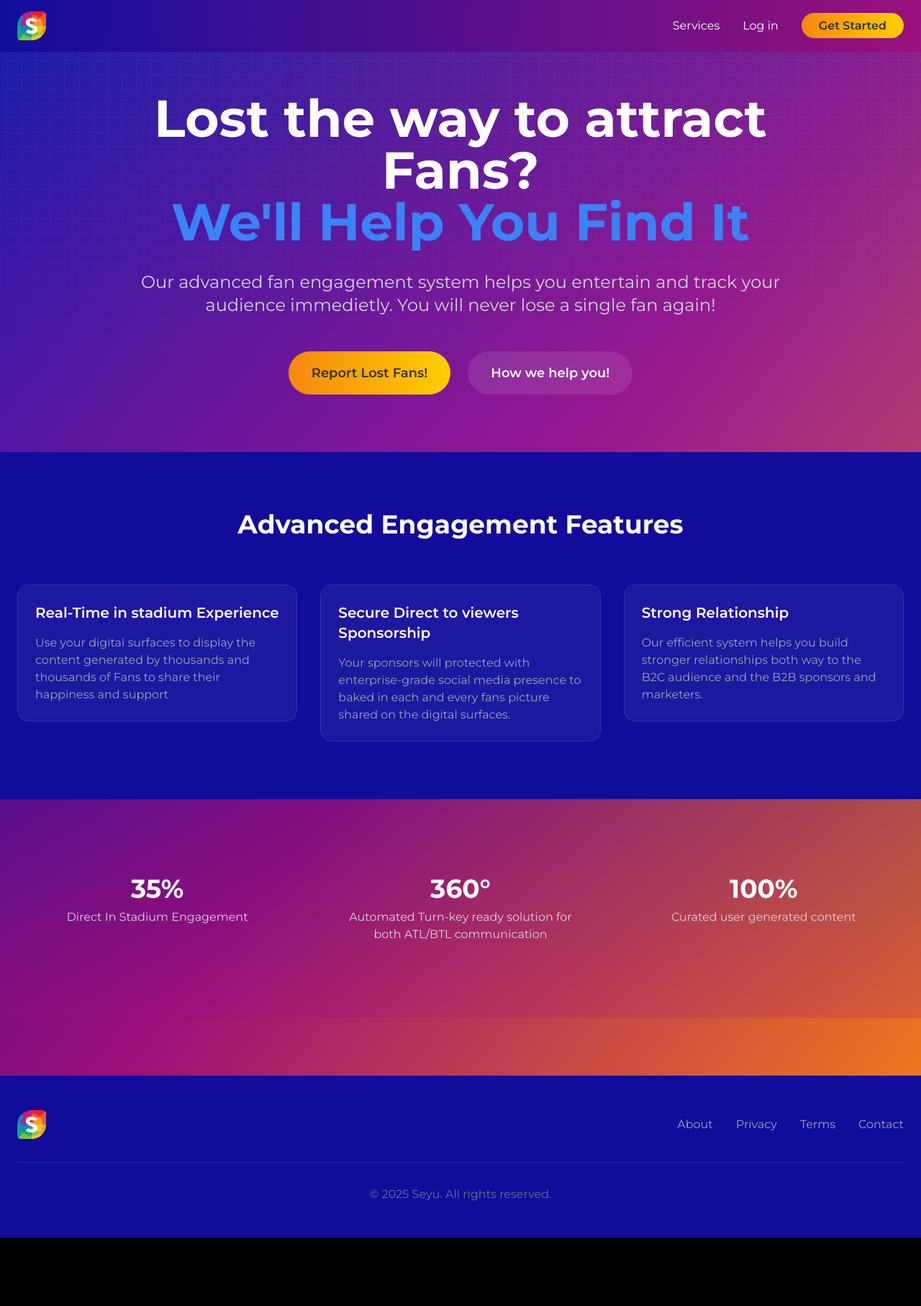
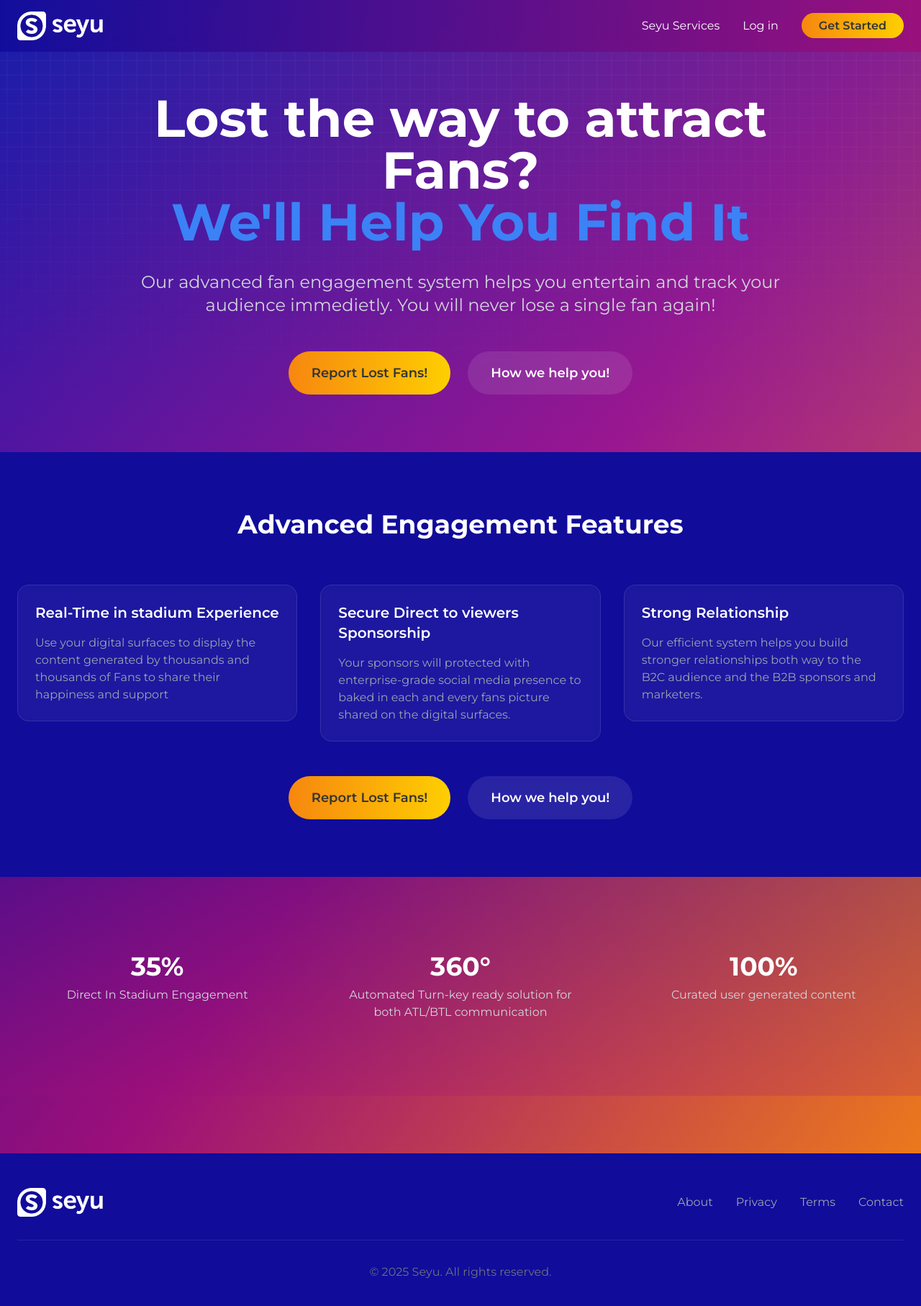
Before and after one commit to moldovancsaba/seyu, a Next.js app: page / in a window 1280 px wide. Shown: the top 1814 px of the page at 72% size. Before the commit the page ends 1719 px from the top, so only its background shows below. Built offline with nearby package versions, Linux system fonts and the light colour scheme.

Commit message:
Add buttons to features section, update logo to horizontal version, and adjust styling

```diff
--- a/content.json
+++ b/content.json
@@ -3,10 +3,10 @@
     "title": "Seyu - Attract Fans!"
   },
   "header": {
-    "logo": "SEYU",
+    "logo": "/images/seyu_logo_horizontal_white.PNG",
     "navigation": [
       {
-        "label": "Services",
+        "label": "Seyu Services",
         "href": "#services"
       },
       {
@@ -49,6 +49,16 @@
         "title": "Strong Relationship",
         "description": "Our efficient system helps you build stronger relationships both way to the B2C audience and the B2B sponsors and marketers."
       }
+    ],
+    "buttons": [
+      {
+        "label": "Report Lost Fans!",
+        "type": "primary"
+      },
+      {
+        "label": "How we help you!",
+        "type": "secondary"
+      }
     ]
   },
   "statistics": {
--- a/pages/index.js
+++ b/pages/index.js
@@ -2,7 +2,7 @@ import { useState } from 'react';
 import { FadeIn, ScaleIn, SlideInLeft, SlideInRight, Hover } from '../components/Animation';
 import Head from 'next/head';
 import Image from 'next/image';
-import Logo from '../images/seyu_logo.png';
+import Logo from '../images/seyu_logo_horizontal_white.PNG';
 import content from '../content.json';
 export default function Home() {
   const [isMenuOpen, setIsMenuOpen] = useState(false);
@@ -22,9 +22,9 @@ export default function Home() {
                 <Image
                   src={Logo}
                   alt={content.header.logo}
-                  width={40}
+                  width={180}
                   height={40}
-                  className="w-[24px] h-[24px] md:w-[40px] md:h-[40px]"
+                  className="h-[24px] md:h-[40px] w-auto"
                   priority
                 />
               </a>
@@ -122,6 +122,20 @@ export default function Home() {
               </FadeIn>
             ))}
           </div>
+          <FadeIn delay={0.4}>
+            <div className="flex flex-col md:flex-row gap-6 justify-center mt-12">
+              <Hover>
+                <button className="px-8 py-4 bg-gradient-to-r from-[#F7870F] to-[#FECF01] text-[#343434] rounded-full text-lg font-semibold hover:shadow-lg transition-all">
+                  {content.features.buttons[0].label}
+                </button>
+              </Hover>
+              <Hover>
+                <button className="px-8 py-4 bg-white/10 text-white rounded-full text-lg font-semibold hover:bg-white/20 transition-colors backdrop-blur-sm">
+                  {content.features.buttons[1].label}
+                </button>
+              </Hover>
+            </div>
+          </FadeIn>
         </div>
       </section>
 
@@ -150,9 +164,9 @@ export default function Home() {
                 <Image
                   src={Logo}
                   alt={content.footer.logo}
-                  width={40}
+                  width={180}
                   height={40}
-                  className="w-[24px] h-[24px] md:w-[40px] md:h-[40px]"
+                  className="h-[24px] md:h-[40px] w-auto"
                 />
               </div>
             </FadeIn>
```
Also changed, not shown: images/seyu_logo_horizontal_white.PNG (added).
